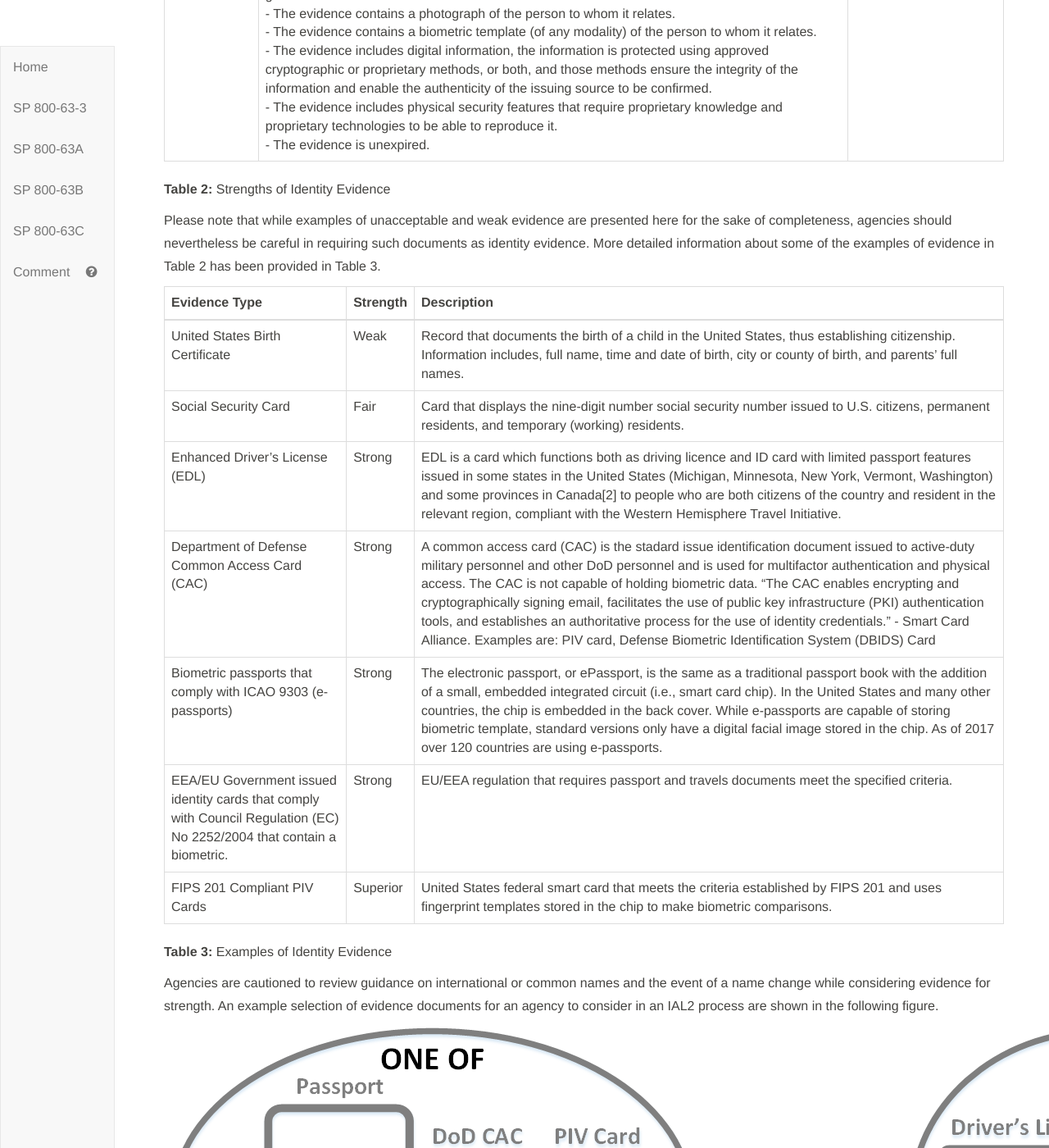
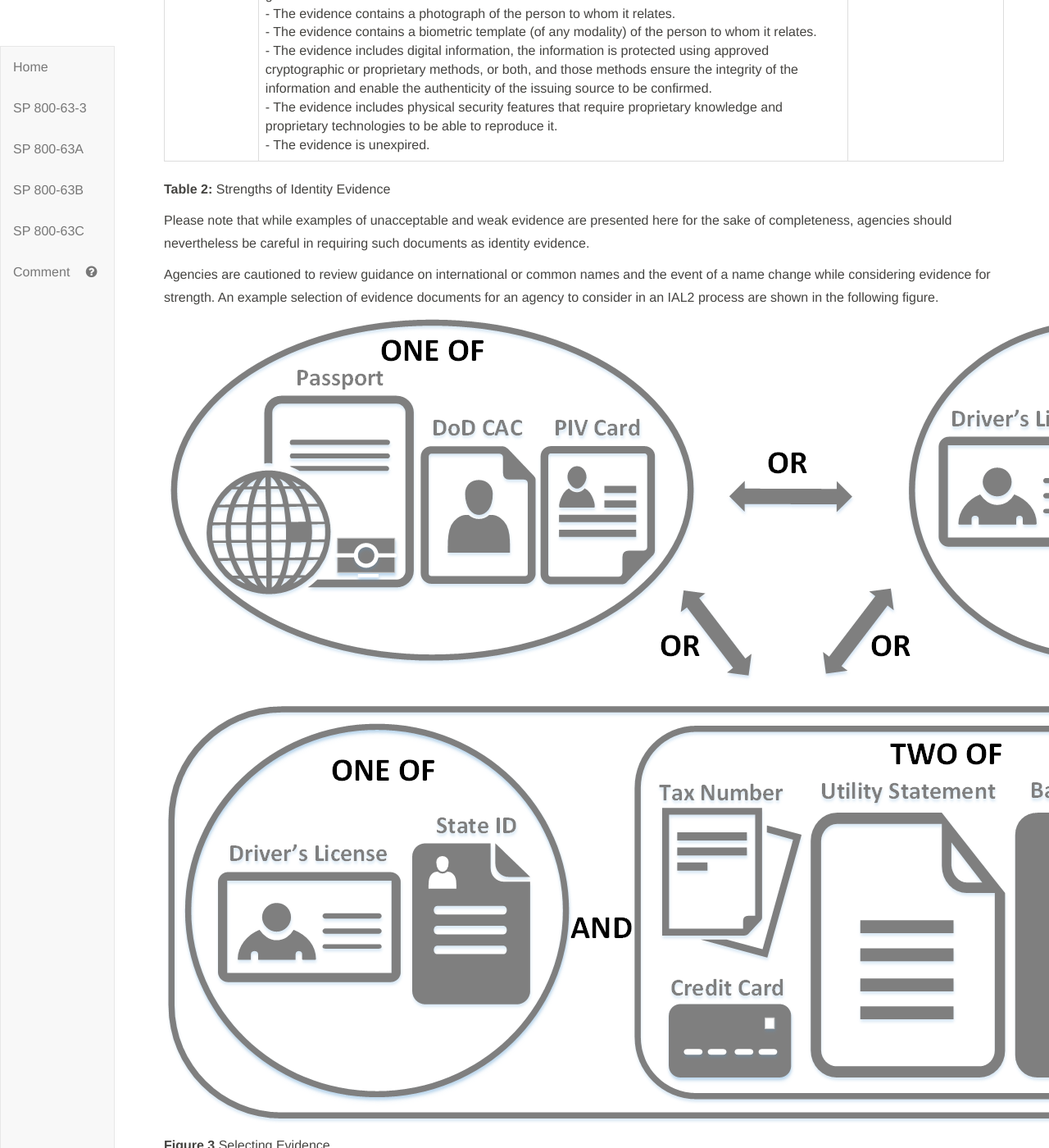
Before and after one commit to tridentity/800-63A-ImplGuide, a Jekyll site: the page built from 3_Attributes and Evidence.md, in a window 1280 px wide and 1400 px high, scrolled down 2144 px. Shown: the whole window at 82% size. Built offline with Jekyll 4.4.1, drawn with Linux system fonts in a browser that asks for light colours; our own code applies the rules of GitHub Pages for plain Markdown files.

Commit message:
Update 3_Attributes and Evidence.md

```diff
--- a/3_Attributes and Evidence.md
+++ b/3_Attributes and Evidence.md
@@ -22,19 +22,7 @@ Table 2 provides examples of evidence from each category of strength defined in
 
 **Table 2:** Strengths of Identity Evidence
 
-Please note that while examples of unacceptable and weak evidence are presented here for the sake of completeness, agencies should nevertheless be careful in requiring such documents as identity evidence. More detailed information about some of the examples of evidence in Table 2 has been provided in Table 3.
-
-| **Evidence Type** | **Strength** | **Description** |
-| --- | --- | --- |
-| United States Birth Certificate | Weak | Record that documents the birth of a child in the United States, thus establishing citizenship. Information includes, full name, time and date of birth, city or county of birth, and parents' full names.  |
-| Social Security Card | Fair | Card that displays the nine-digit number social security number issued to U.S. citizens, permanent residents, and temporary (working) residents. |
-| Enhanced Driver's License (EDL) | Strong | EDL is a card which functions both as driving licence and ID card with limited passport features issued in some states in the United States (Michigan, Minnesota, New York, Vermont, Washington) and some provinces in Canada[2] to people who are both citizens of the country and resident in the relevant region, compliant with the Western Hemisphere Travel Initiative. |
-| Department of Defense Common Access Card (CAC) | Strong | A common access card (CAC) is the stadard issue identification document issued to active-duty military personnel and other DoD personnel and is used for multifactor authentication and physical access. The CAC is not capable of holding biometric data. "The CAC enables encrypting and cryptographically signing email, facilitates the use of public key infrastructure (PKI) authentication tools, and establishes an authoritative process for the use of identity credentials." - Smart Card Alliance. Examples are: PIV card, Defense Biometric Identification System (DBIDS) Card |
-| Biometric passports that comply with ICAO 9303 (e-passports)  | Strong | The electronic passport, or ePassport, is the same as a traditional passport book with the addition of a small, embedded integrated circuit (i.e., smart card chip).  In the United States and many other countries, the chip is embedded in the back cover. While e-passports are capable of storing biometric template, standard versions only have a digital facial image stored in the chip. As of 2017 over 120 countries are using e-passports. |
-| EEA/EU Government issued identity cards that comply with Council Regulation (EC) No 2252/2004 that contain a biometric. | Strong | EU/EEA regulation that requires passport and travels documents meet the specified criteria.  |
-| FIPS 201 Compliant PIV Cards | Superior | United States federal smart card that meets the criteria established by FIPS 201 and uses fingerprint templates stored in the chip to make biometric comparisons.  |
-
-**Table 3:** Examples of Identity Evidence
+Please note that while examples of unacceptable and weak evidence are presented here for the sake of completeness, agencies should nevertheless be careful in requiring such documents as identity evidence.
 
 Agencies are cautioned to review guidance on international or common names and the event of a name change while considering evidence for strength. An example selection of evidence documents for an agency to consider in an IAL2 process are shown in the following figure.
 
```
